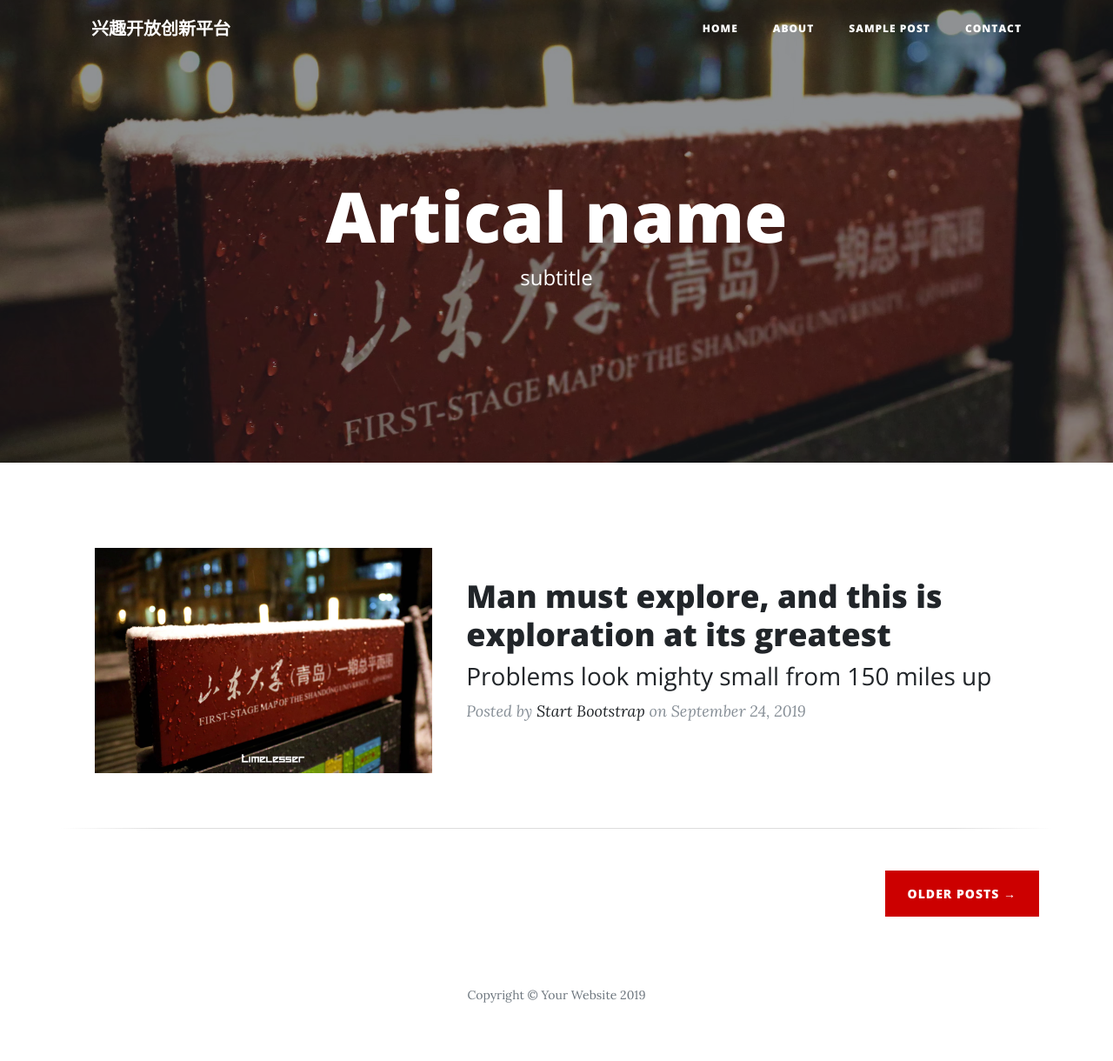
After one commit to Leirss/openlab, a Django app: page /articles/ in a window 1280 px wide. The commit adds this page. Shown: the whole page at 87% size. Run offline with Django 3.2, Linux system fonts and the light colour scheme; data that the repository does not hold is empty; some libraries are stand-ins or nearby versions.

Commit message:
new articles page

```diff
--- a/blog/urls.py
+++ b/blog/urls.py
@@ -17,4 +17,5 @@
     url(r'^team/', views.TeamView.as_view(), name='team'),
     url(r'^projects/', views.ProjectsView.as_view(), name='projects'),
     url(r'^events/', views.EventsView.as_view(), name='events'),
+    url(r'articles/', views.ArticleView.as_view(),name="articles"),
 ] + static(settings.MEDIA_URL, document_root=settings.MEDIA_ROOT)
--- a/blog/views.py
+++ b/blog/views.py
@@ -165,6 +165,11 @@
     template_name = 'blog/events.html'
     context_object_name = 'event_list'
 
+class ArticleView(ListView):
+    model=Post
+    template_name = 'blog/articles.html'
+    context_object_name='post_list'
+
 
 def search(request):
     q = request.GET.get('q')
--- /dev/null
+++ b/templates/blog/articles.html
@@ -0,0 +1,30 @@
+{% extends "blog/projects.html" %}
+{% load staticfiles %}
+{% load blog_tags %}
+{%block title%}
+<title>artical name</title>
+{%endblock title%}
+{%block header%}
+	<h1>Artical name</h1>
+	<span class="subheading">subtitle</span>
+{%endblock header%}
+{%block content%}
+	{%for post in post_list%}
+	<div class="col-lg-7 col-md-10 mx-auto">
+	        <div class="post-preview">
+	            <h5 class="post-title">
+	              {{ post.name }}
+	            </h5>
+	            <h3 class="post-subtitle">
+	              {{ post.author }}
+	            </h3>
+				<div class="post-content">
+					{{post.body}}
+				</div>
+	          	<p class="post-meta">
+	            <!-- Posted by<a href="#">{{post.author}}</a> -->
+	            {{post.created_time}}</p>
+	        </div>
+    	</div>
+	{%endfor%}
+{%endblock content%}
--- a/templates/blog/projects.html
+++ b/templates/blog/projects.html
@@ -40,7 +40,7 @@
       <div class="collapse navbar-collapse" id="navbarResponsive">
         <ul class="navbar-nav ml-auto">
           <li class="nav-item">
-            <a class="nav-link" href="index.html">Home</a>
+            <a class="nav-link" href="/">Home</a>
           </li>
           <li class="nav-item">
             <a class="nav-link" href="about.html">About</a>
@@ -84,7 +84,7 @@
 		</div>
   	    <div class="col-lg-7 col-md-10 mx-auto">
 	        <div class="post-preview">
-	          <a href="post.html">
+	          <a href="/articles">
 	            <h5 class="post-title">
 	              Man must explore, and this is exploration at its greatest
 	            </h5>
@@ -100,27 +100,29 @@
      	<hr>
         <!-- 数据库调用 -->
         {%block content%}
-        {%for post in post_list %}
+        {%for post in project_list %}
+      {%if post.img.url in post.img.url%}
     	<div class="col-lg-4 col-md-5 mx-auto mt-5">
     		<a href="{{ post.get_absolute_url }}">
 	    	<div class="media">
-				<img class="mr-3 align-self-center" src="{%static 'images/demo/mainpage.jpg'%}" alt="{{post.number}}" style="height: 259px;width: 388px;">
+				<img class="mr-3 align-self-center" src="{{post.img.url}}" alt="{{post.number}}" style="height: 259px;width: 388px;">
 			</div>
 			</a>
 		</div>
+    {%endif%}
   	    <div class="col-lg-7 col-md-10 mx-auto">
 	        <div class="post-preview">
 	          <a href="{{ post.get_absolute_url }}">
 	            <h5 class="post-title">
-	              {{ post.title }}
+	              {{ post.name }}
 	            </h5>
 	            <h3 class="post-subtitle">
-	              {{ post.subtitle }}
+	              {{ post.excerpt }}
 	            </h3>
 	          </a>
-	          <p class="post-meta">Posted by
+<!-- 	          <p class="post-meta">Posted by
 	            <a href="#">{{post.author}}</a>
-	            {{post.time}}</p>
+	            {{post.time}}</p> -->
 	        </div>
     	</div>
      	<hr>
```
Also changed, not shown: blog/models.py (+7 -4 lines), templates/blog/events.html (+27 -0 lines), blog/migrations/0013_auto_20190411_0009.py (added), blog/migrations/0014_auto_20190411_0018.py (added), blog/migrations/0015_auto_20190411_0909.py (added), blog/migrations/0016_project_img.py (added), db.sqlite3, media/img/5C287F31DB0D3FFAB488D2AE124AE846.jpg (added), media/img/Project/124.jpg (added).
